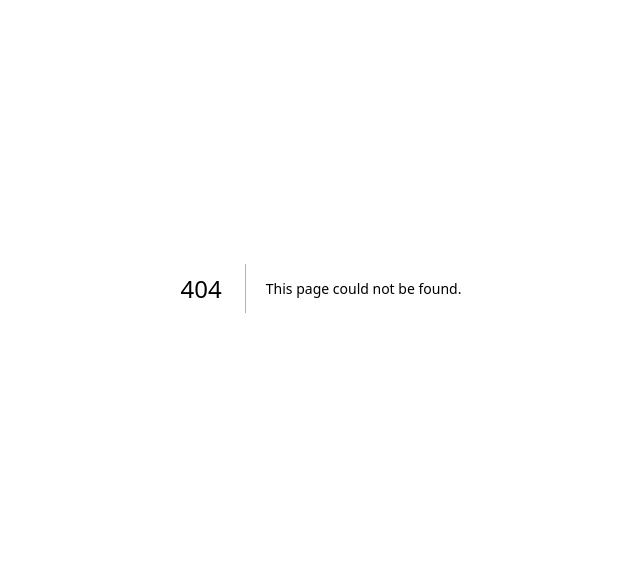
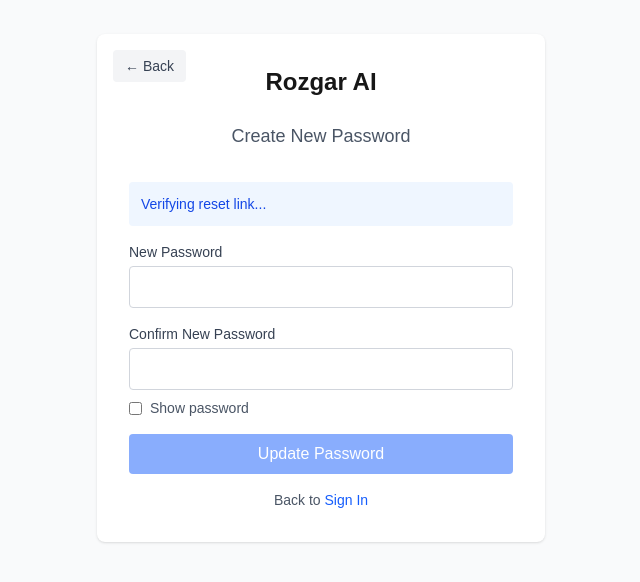
Before and after one commit to Javariaansari/Rozgar-AI, a Next.js app: page /reset-password in a window 1280 px wide. Before the commit this address had no page. Shown: the part 112-694 px from the top of the page, without its empty margins (319-959 px from the left). Built offline with nearby package versions, Linux system fonts and the light colour scheme; no server answers.

Commit message:
forget password flow

```diff
--- a/pages/api/jobs/[id].js
+++ b/pages/api/jobs/[id].js
@@ -41,6 +41,10 @@
       return res.status(400).json({ message: 'Title is required' })
     }
 
+    if (!location || typeof location !== 'string' || location.trim().length < 2) {
+      return res.status(400).json({ message: 'Location is required' })
+    }
+
     const { data: updatedJob, error } = await supabase
       .from('jobs')
       .update({
--- a/pages/api/jobs/index.js
+++ b/pages/api/jobs/index.js
@@ -46,6 +46,10 @@
       return res.status(400).json({ message: 'Title is required' })
     }
 
+    if (!location || typeof location !== 'string' || location.trim().length < 2) {
+      return res.status(400).json({ message: 'Location is required' })
+    }
+
     const { data: job, error } = await supabase
       .from('jobs')
       .insert({
--- a/pages/customer/dashboard.js
+++ b/pages/customer/dashboard.js
@@ -586,10 +586,13 @@
                         />
                       </div>
                       <div>
-                        <label className="block text-xs font-medium text-gray-700 mb-1">Location</label>
+                        <label className="block text-xs font-medium text-gray-700 mb-1">
+                          Location <span className="text-red-500">*</span>
+                        </label>
                         <input
                           value={extractedJob.location || ''}
                           onChange={(e) => setExtractedJob((j) => ({ ...j, location: e.target.value }))}
+                          required
                           className="w-full px-3 py-2 border border-gray-300 rounded text-sm"
                         />
                       </div>
@@ -597,7 +600,7 @@
                   </div>
                   <button
                     onClick={postExtractedJob}
-                    disabled={isPosting || !extractedJob.title?.trim()}
+                    disabled={isPosting || !extractedJob.title?.trim() || !extractedJob.location?.trim()}
                     className="w-full py-2 px-4 bg-blue-600 text-white rounded hover:bg-blue-700 disabled:opacity-50 disabled:cursor-not-allowed text-sm font-medium"
                   >
                     {isPosting ? 'Posting...' : 'Confirm & Post Job'}
@@ -663,10 +666,13 @@
                           />
                         </div>
                         <div>
-                          <label className="block text-xs font-medium text-gray-700 mb-1">Location</label>
+                          <label className="block text-xs font-medium text-gray-700 mb-1">
+                            Location <span className="text-red-500">*</span>
+                          </label>
                           <input
                             value={editForm.location}
                             onChange={(e) => setEditForm((f) => ({ ...f, location: e.target.value }))}
+                            required
                             className="w-full px-3 py-2 border border-gray-300 rounded text-sm"
                           />
                         </div>
@@ -674,7 +680,7 @@
                       <div className="flex gap-2 pt-2">
                         <button
                           onClick={() => saveJob(job.id)}
-                          disabled={isSavingEdit || !editForm.title?.trim()}
+                          disabled={isSavingEdit || !editForm.title?.trim() || !editForm.location?.trim()}
                           className="px-4 py-2 bg-blue-600 text-white rounded text-sm font-medium hover:bg-blue-700 disabled:opacity-50"
                         >
                           {isSavingEdit ? 'Saving...' : 'Save'}
--- a/pages/customer/post-job.js
+++ b/pages/customer/post-job.js
@@ -48,6 +48,12 @@
     setLoading(true)
     setError('')
     setSuccess('')
+
+    if (!form.location.trim()) {
+      setError('Location is required')
+      setLoading(false)
+      return
+    }
 
     const res = await fetch('/api/jobs', {
       method: 'POST',
@@ -140,11 +146,14 @@
                 />
               </div>
               <div>
-                <label className="block text-sm font-medium text-gray-700 mb-1">Location</label>
+                <label className="block text-sm font-medium text-gray-700 mb-1">
+                  Location <span className="text-red-500">*</span>
+                </label>
                 <input
                   value={form.location}
                   onChange={(e) => setForm(f => ({ ...f, location: e.target.value }))}
                   placeholder="e.g. Lahore, Model Town"
+                  required
                   className="w-full px-3 py-2 border border-gray-300 rounded focus:outline-none focus:ring-2 focus:ring-blue-500 text-sm"
                 />
               </div>
--- /dev/null
+++ b/pages/forgot-password.js
@@ -0,0 +1,87 @@
+import { useState } from 'react'
+import { useRouter } from 'next/router'
+import Link from 'next/link'
+import { createClient } from '@/lib/supabaseClient'
+
+export default function ForgotPassword() {
+  const [email, setEmail] = useState('')
+  const [error, setError] = useState('')
+  const [success, setSuccess] = useState('')
+  const [loading, setLoading] = useState(false)
+  const router = useRouter()
+  const supabase = createClient()
+
+  async function handleSubmit(e) {
+    e.preventDefault()
+    setLoading(true)
+    setError('')
+    setSuccess('')
+
+    const { error } = await supabase.auth.resetPasswordForEmail(email, {
+      redirectTo: `${window.location.origin}/reset-password`,
+    })
+
+    setLoading(false)
+
+    if (error) {
+      setError(error.message)
+      return
+    }
+
+    setSuccess('Password reset link sent. Please check your email.')
+  }
+
+  return (
+    <div className="min-h-screen flex items-center justify-center bg-gray-50">
+      <div className="w-full max-w-md p-8 bg-white rounded-lg shadow relative">
+        <button
+          type="button"
+          onClick={() => (window.history.length > 1 ? router.back() : router.push('/login'))}
+          className="absolute top-4 left-4 px-3 py-1.5 text-sm bg-gray-100 text-gray-700 rounded hover:bg-gray-200 flex items-center gap-1"
+        >
+          ← Back
+        </button>
+        <h1 className="text-2xl font-bold text-center mb-6">Rozgar AI</h1>
+        <h2 className="text-lg text-center text-gray-600 mb-8">Reset Password</h2>
+
+        {success && (
+          <div className="mb-4 p-3 bg-green-50 text-green-700 rounded text-sm">{success}</div>
+        )}
+        {error && (
+          <div className="mb-4 p-3 bg-red-50 text-red-700 rounded text-sm">{error}</div>
+        )}
+
+        <form onSubmit={handleSubmit} className="space-y-4">
+          <div>
+            <label htmlFor="email" className="block text-sm font-medium text-gray-700 mb-1">
+              Email
+            </label>
+            <input
+              id="email"
+              type="email"
+              value={email}
+              onChange={(e) => setEmail(e.target.value)}
+              required
+              className="w-full px-3 py-2 border border-gray-300 rounded focus:outline-none focus:ring-2 focus:ring-blue-500"
+            />
+          </div>
+
+          <button
+            type="submit"
+            disabled={loading || !email.trim()}
+            className="w-full py-2 px-4 bg-blue-600 text-white rounded hover:bg-blue-700 disabled:opacity-50 disabled:cursor-not-allowed"
+          >
+            {loading ? 'Sending...' : 'Send Reset Link'}
+          </button>
+        </form>
+
+        <p className="mt-4 text-center text-sm text-gray-600">
+          Remember your password?{' '}
+          <Link href="/login" className="text-blue-600 hover:underline">
+            Sign In
+          </Link>
+        </p>
+      </div>
+    </div>
+  )
+}
--- a/pages/login.js
+++ b/pages/login.js
@@ -75,6 +75,12 @@
           </div>
         )}
 
+        {message === 'password-reset' && (
+          <div className="mb-4 p-3 bg-green-50 text-green-700 rounded text-sm">
+            Password updated successfully. Please sign in with your new password.
+          </div>
+        )}
+
         {message === 'admin-only' && (
           <div className="mb-4 p-3 bg-red-50 text-red-700 rounded text-sm">
             Admin access required.
@@ -122,6 +128,12 @@
               />
               Show password
             </label>
+          </div>
+
+          <div className="text-right">
+            <Link href="/forgot-password" className="text-sm text-blue-600 hover:underline">
+              Forgot password?
+            </Link>
           </div>
 
           <button
--- /dev/null
+++ b/pages/reset-password.js
@@ -0,0 +1,143 @@
+import { useState, useEffect } from 'react'
+import { useRouter } from 'next/router'
+import Link from 'next/link'
+import { createClient } from '@/lib/supabaseClient'
+
+export default function ResetPassword() {
+  const [password, setPassword] = useState('')
+  const [confirmPassword, setConfirmPassword] = useState('')
+  const [showPassword, setShowPassword] = useState(false)
+  const [error, setError] = useState('')
+  const [success, setSuccess] = useState('')
+  const [loading, setLoading] = useState(false)
+  const [recoveryReady, setRecoveryReady] = useState(false)
+  const router = useRouter()
+  const supabase = createClient()
+
+  useEffect(() => {
+    const { data: listener } = supabase.auth.onAuthStateChange((event) => {
+      if (event === 'PASSWORD_RECOVERY') {
+        setRecoveryReady(true)
+      }
+    })
+
+    return () => {
+      listener?.subscription?.unsubscribe()
+    }
+  }, [supabase])
+
+  async function handleSubmit(e) {
+    e.preventDefault()
+    setError('')
+    setSuccess('')
+
+    if (password.length < 6) {
+      setError('Password must be at least 6 characters')
+      return
+    }
+
+    if (password !== confirmPassword) {
+      setError('Passwords do not match')
+      return
+    }
+
+    setLoading(true)
+
+    const { error } = await supabase.auth.updateUser({ password })
+
+    setLoading(false)
+
+    if (error) {
+      setError(error.message)
+      return
+    }
+
+    setSuccess('Password updated successfully. Redirecting to login...')
+    setTimeout(() => router.push('/login?message=password-reset'), 1500)
+  }
+
+  return (
+    <div className="min-h-screen flex items-center justify-center bg-gray-50">
+      <div className="w-full max-w-md p-8 bg-white rounded-lg shadow relative">
+        <button
+          type="button"
+          onClick={() => router.push('/login')}
+          className="absolute top-4 left-4 px-3 py-1.5 text-sm bg-gray-100 text-gray-700 rounded hover:bg-gray-200 flex items-center gap-1"
+        >
+          ← Back
+        </button>
+        <h1 className="text-2xl font-bold text-center mb-6">Rozgar AI</h1>
+        <h2 className="text-lg text-center text-gray-600 mb-8">Create New Password</h2>
+
+        {success && (
+          <div className="mb-4 p-3 bg-green-50 text-green-700 rounded text-sm">{success}</div>
+        )}
+        {error && (
+          <div className="mb-4 p-3 bg-red-50 text-red-700 rounded text-sm">{error}</div>
+        )}
+
+        {!recoveryReady && !success && (
+          <div className="mb-4 p-3 bg-blue-50 text-blue-700 rounded text-sm">
+            Verifying reset link...
+          </div>
+        )}
+
+        <form onSubmit={handleSubmit} className="space-y-4">
+          <div>
+            <label htmlFor="password" className="block text-sm font-medium text-gray-700 mb-1">
+              New Password
+            </label>
+            <input
+              id="password"
+              type={showPassword ? 'text' : 'password'}
+              value={password}
+              onChange={(e) => setPassword(e.target.value)}
+              required
+              minLength={6}
+              className="w-full px-3 py-2 border border-gray-300 rounded focus:outline-none focus:ring-2 focus:ring-blue-500"
+            />
+          </div>
+
+          <div>
+            <label htmlFor="confirmPassword" className="block text-sm font-medium text-gray-700 mb-1">
+              Confirm New Password
+            </label>
+            <input
+              id="confirmPassword"
+              type={showPassword ? 'text' : 'password'}
+              value={confirmPassword}
+              onChange={(e) => setConfirmPassword(e.target.value)}
+              required
+              minLength={6}
+              className="w-full px-3 py-2 border border-gray-300 rounded focus:outline-none focus:ring-2 focus:ring-blue-500"
+            />
+            <label className="mt-2 flex items-center gap-2 text-sm text-gray-600 cursor-pointer">
+              <input
+                type="checkbox"
+                checked={showPassword}
+                onChange={(e) => setShowPassword(e.target.checked)}
+                className="rounded border-gray-300 text-blue-600 focus:ring-blue-500"
+              />
+              Show password
+            </label>
+          </div>
+
+          <button
+            type="submit"
+            disabled={loading || !recoveryReady}
+            className="w-full py-2 px-4 bg-blue-600 text-white rounded hover:bg-blue-700 disabled:opacity-50 disabled:cursor-not-allowed"
+          >
+            {loading ? 'Updating...' : 'Update Password'}
+          </button>
+        </form>
+
+        <p className="mt-4 text-center text-sm text-gray-600">
+          Back to{' '}
+          <Link href="/login" className="text-blue-600 hover:underline">
+            Sign In
+          </Link>
+        </p>
+      </div>
+    </div>
+  )
+}
```
